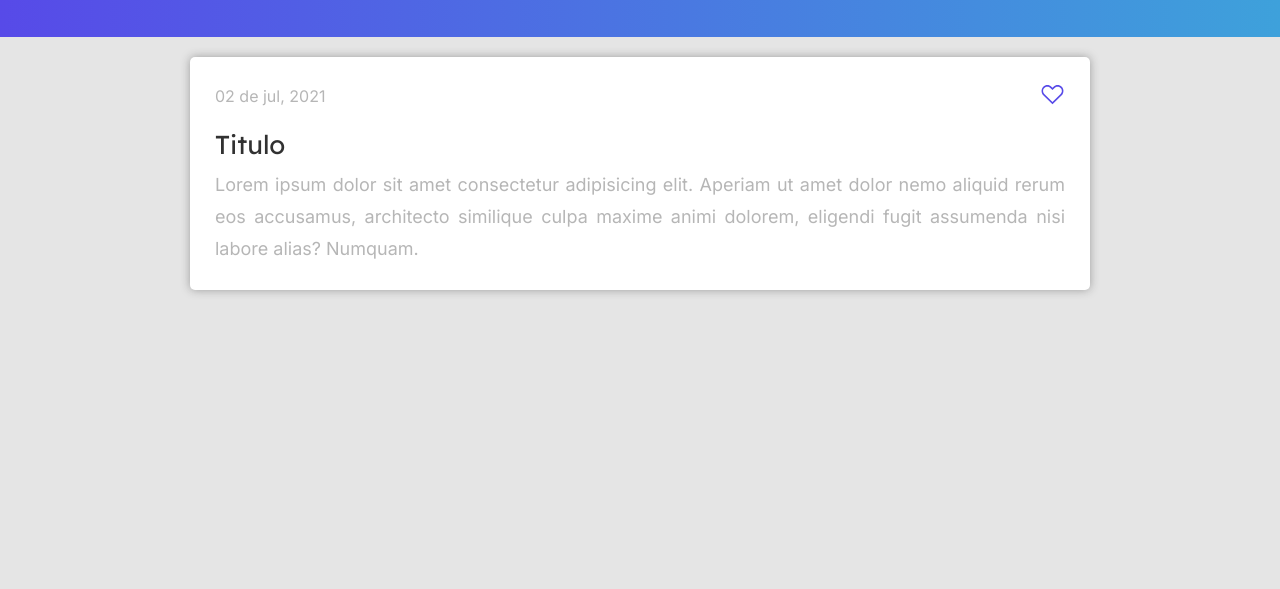
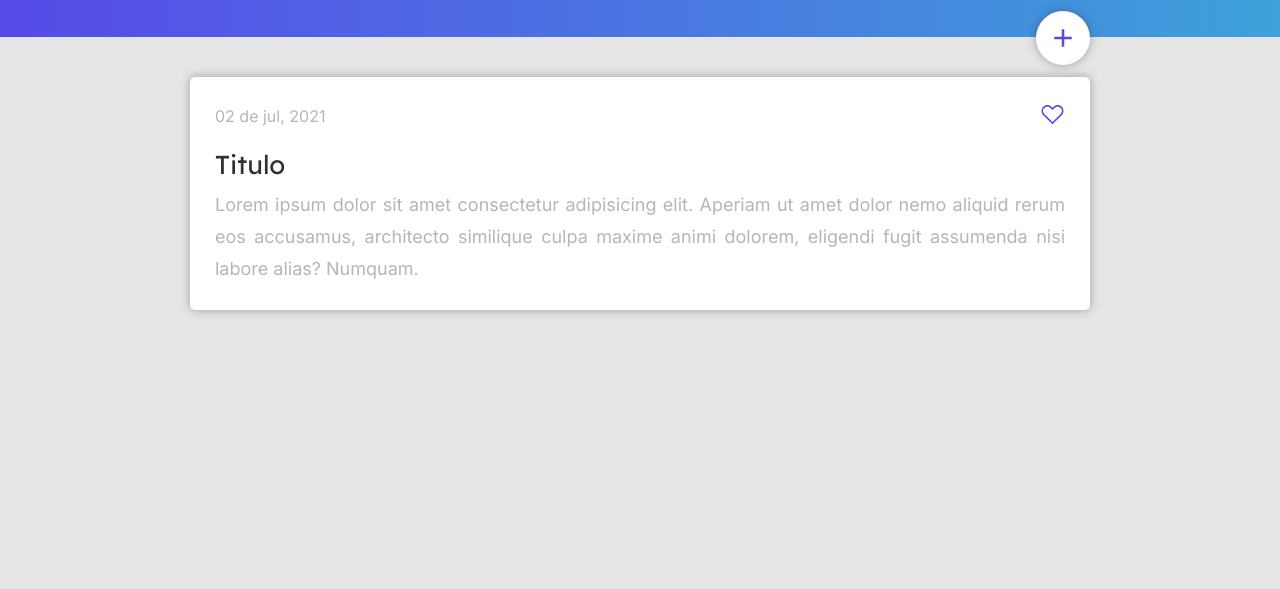
Before and after one commit to ghdpreto/codelandia, a plain HTML site: page index.html in a window 1280 px wide. Shown: the part 211-800 px from the top of the page. Drawn offline with Linux system fonts and the light colour scheme.

Commit message:
cria botao adicionar

```diff
--- a/index.html
+++ b/index.html
@@ -19,7 +19,7 @@
     <!-- CSS -->
     <link rel="stylesheet" href="style.css" />
 
-    <title>Codelandia</title>
+    <title>Codelândia</title>
   </head>
   <body>
     <header class="c-header">
@@ -41,6 +41,7 @@
             placeholder="Pesquisar no blog"
           />
         </div>
+        <div class="c-add"></div>
       </div>
     </header>
 
--- a/reset.css
+++ b/reset.css
@@ -41,4 +41,5 @@ h2 {
   margin: 0 auto;
   width: 90%;
   max-width: 90rem;
+  position: relative;
 }
--- a/style.css
+++ b/style.css
@@ -5,6 +5,7 @@
 .c-header {
   background-image: linear-gradient(90deg, var(--gradient-color));
   padding: 4rem 0;
+  margin-bottom: 4rem;
 }
 
 .c-header__content {
@@ -15,6 +16,28 @@
 
 .c-header__title {
   font-size: 2.4rem;
+}
+
+/* BUTTON ADD */
+
+.c-add {
+  position: absolute;
+  bottom: -6.8rem;
+  right: 0;
+  padding: 2.7rem;
+  border-radius: 50%;
+  box-shadow: 0px 0px 1rem var(--shadown-dark);
+  background-color: var(--white);
+  cursor: pointer;
+  background-image: url("./assets/add.svg");
+  background-repeat: no-repeat;
+  background-position: center;
+  background-size: 3rem;
+  transition: 200ms transform;
+}
+
+.c-add:hover {
+  transform: rotate(90deg) scale(1.1);
 }
 
 /* INPUT SEARCH */
```
Also changed, not shown: assets/add.svg (added).
